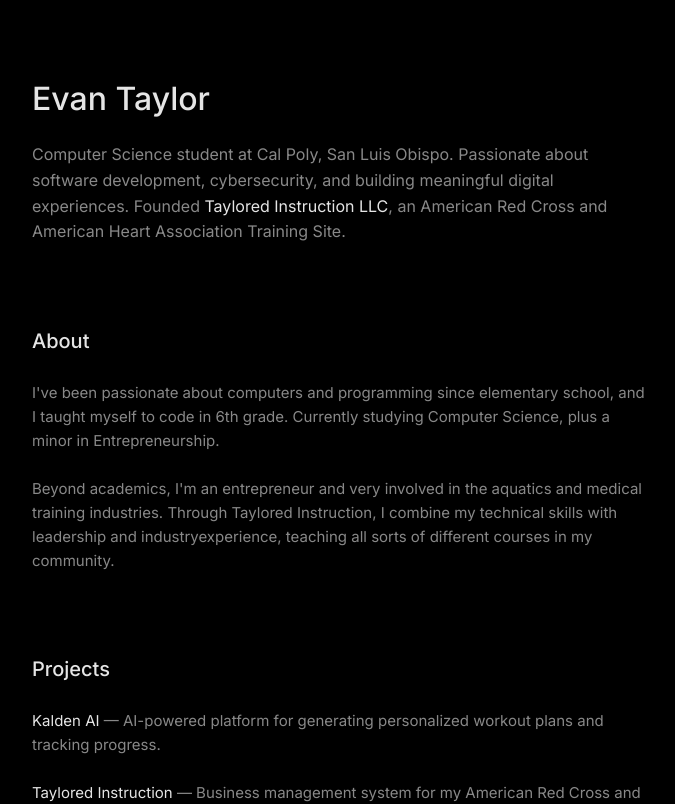
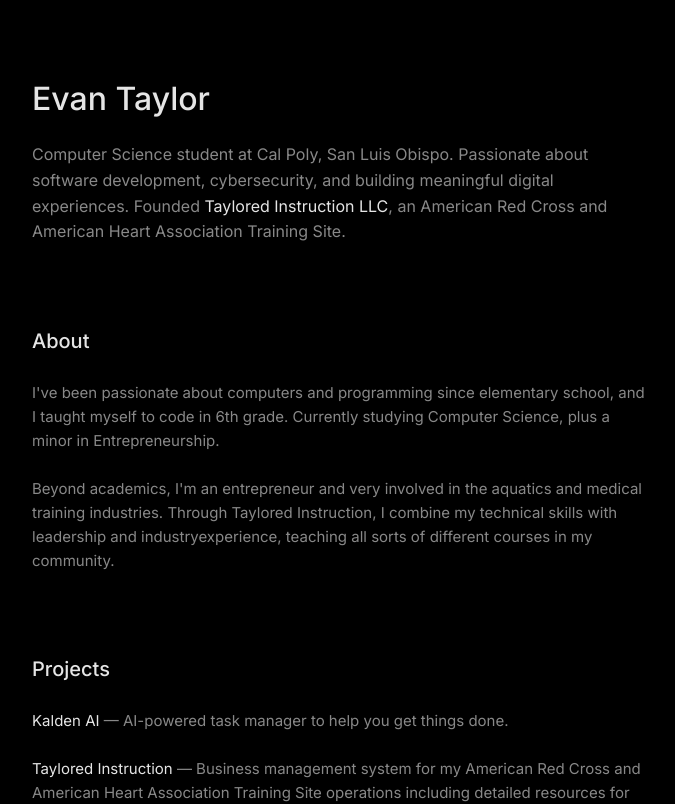
Before and after one commit to evan-taylor/evan-taylor-website, a Next.js app: page / in a window 1280 px wide. Shown: the top 804 px of the page, without its empty margins (300-975 px from the left). Built offline with nearby package versions, Linux system fonts and the light colour scheme.

Commit message:
Update project description for Kalden AI

```diff
--- a/app/page.tsx
+++ b/app/page.tsx
@@ -33,7 +33,7 @@
           <h2><Link href="/projects" className="link">Projects</Link></h2>
                     <p>
             <a href="https://kalden.ai" target="_blank" rel="noopener noreferrer" className="link">Kalden AI</a> —
-            AI-powered platform for generating personalized workout plans and tracking progress.
+            AI-powered task manager to help you get things done.
           </p>
                     <p>
             <a href="https://tayloredinstruction.com" target="_blank" rel="noopener noreferrer" className="link">Taylored Instruction</a> —
```
